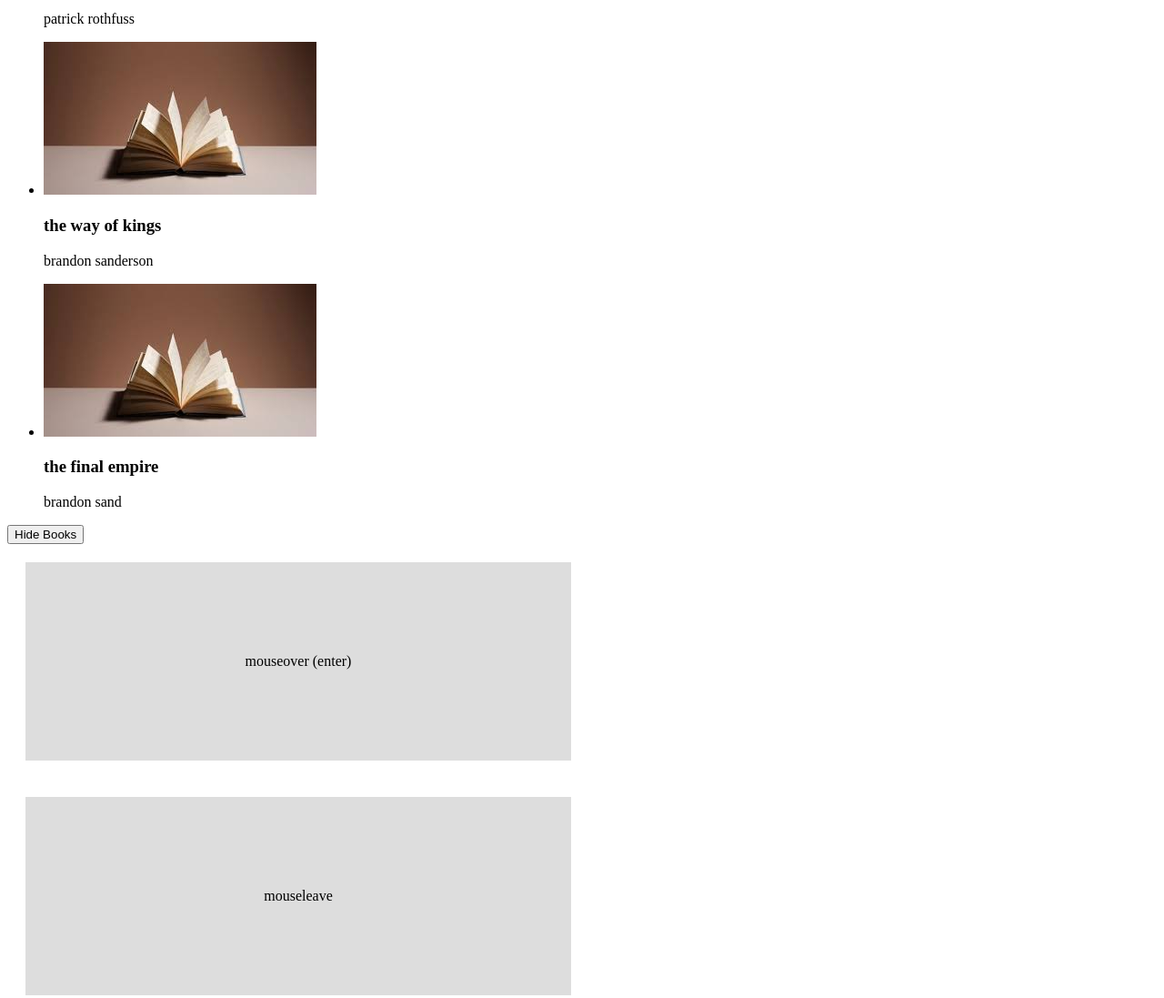
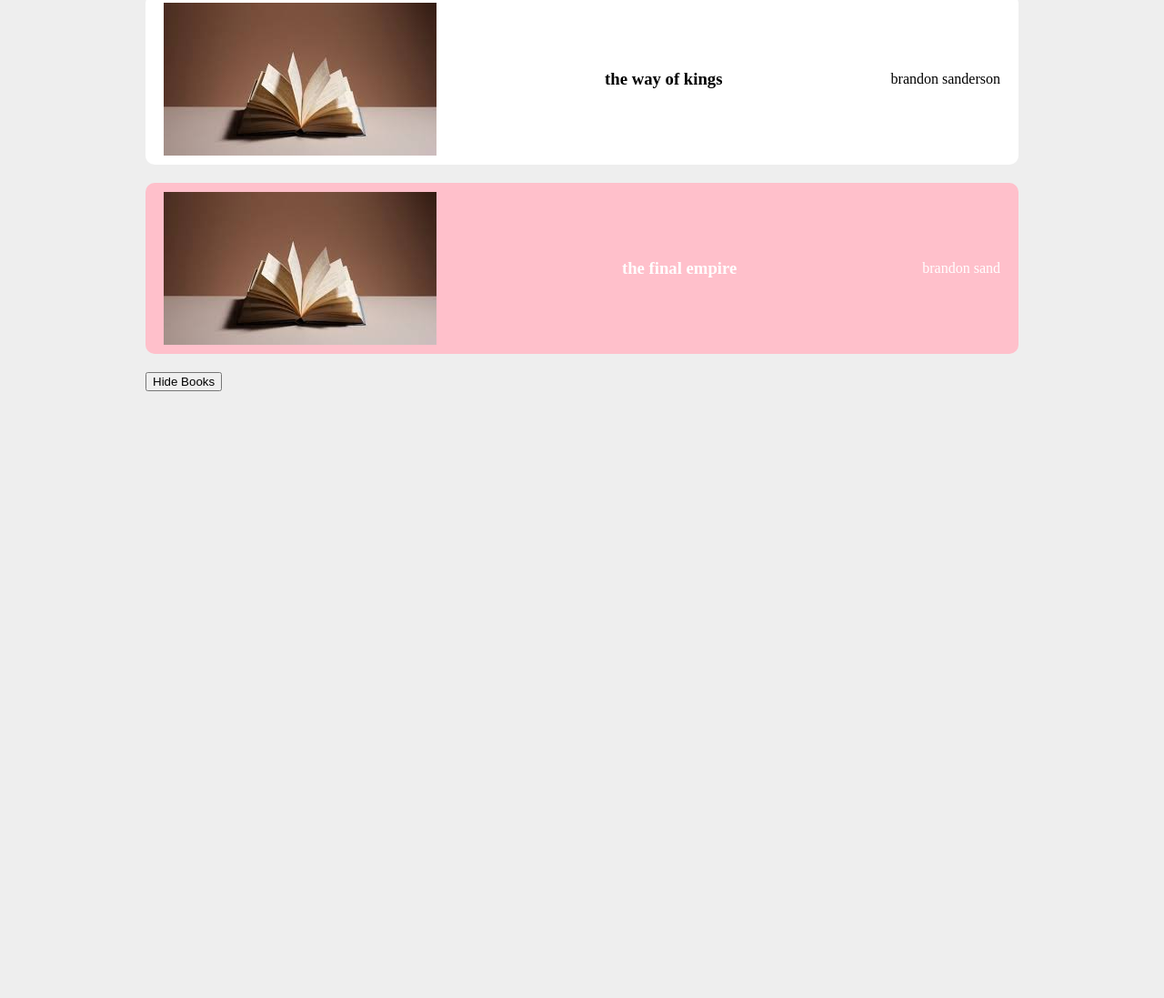
Before and after one commit to prabin04/vue3_crash, a plain HTML site: page index.html in a window 1280 px wide. Shown: the part 333-1430 px from the top of the page at 91% size. After the commit the page ends 800 px from the top, so only its background shows below. Drawn offline with nearby package versions, Linux system fonts and the light colour scheme.

Commit message:
dynamic classes

```diff
--- a/app.js
+++ b/app.js
@@ -5,9 +5,9 @@ const app = Vue.createApp({
             url: 'http://www.theninja.co.uk',
             showBooks: true,
             books: [
-                { title: 'name of the wind', author: 'patrick rothfuss', img: '/assets/book1.jpg' },
-                { title: 'the way of kings', author: 'brandon sanderson', img: '/assets/book2.jpg' },
-                { title: 'the final empire', author: 'brandon sand', img: '/assets/book3.jpg' }
+                { title: 'name of the wind', author: 'patrick rothfuss', img: '/assets/book1.jpg', isFav: true },
+                { title: 'the way of kings', author: 'brandon sanderson', img: '/assets/book2.jpg', isFav: false },
+                { title: 'the final empire', author: 'brandon sand', img: '/assets/book3.jpg', isFav: true }
             ]
         }
     },
--- a/index.html
+++ b/index.html
@@ -8,13 +8,34 @@
     <script src="https://unpkg.com/vue@3.0.0-beta.12/dist/vue.global.js"></script>
 </head>
 <style>
-    .box {
-        padding: 100px;
-        width: 400px;
-        text-align: center;
-        background: #ddd;
-        margin: 20px;
-        display: inline-block;
+    body {
+        background: #eee;
+        max-width: 960px;
+        margin: 20px auto;
+    }
+
+    p,
+    h3,
+    ul {
+        margin: 0;
+        padding: 0;
+    }
+
+    li {
+        list-style-type: none;
+        background: #fff;
+        margin: 20px auto;
+        padding: 10px 20px;
+        border-radius: 10px;
+        display: flex;
+        align-items: center;
+        justify-content: space-between;
+    }
+
+    li.fav {
+        background: pink;
+        color: white;
+
     }
 </style>
 
@@ -27,8 +48,8 @@
         <a :href="url"> best site ever </a>
         <div v-if="showBooks">
             <ul>
-                <li v-for="book in books" :key="book.title">
-                    <img :src="book.img" :alt="book.title">
+                <li v-for="book in books" :class="{ fav: book.isFav}">
+                    <img :src=" book.img" :alt="book.title">
                     <h3>{{ book.title }}</h3>
                     <p>{{ book.author }}</p>
                 </li>
@@ -40,10 +61,6 @@
         </button>
         <br>
         <!-- mouse events -->
-        <div class="box" @mouseover="handleEvent($event, 5)">mouseover (enter)</div>
-        <div class="box" @mouseleave="handleEvent">mouseleave</div>
-        <div class="box" @dblclick="handleEvent">double click</div>
-        <div class="box" @mousemove="handleMousemove">position - {{ x }} {{ y }}</div>
     </div>
 
 
```
